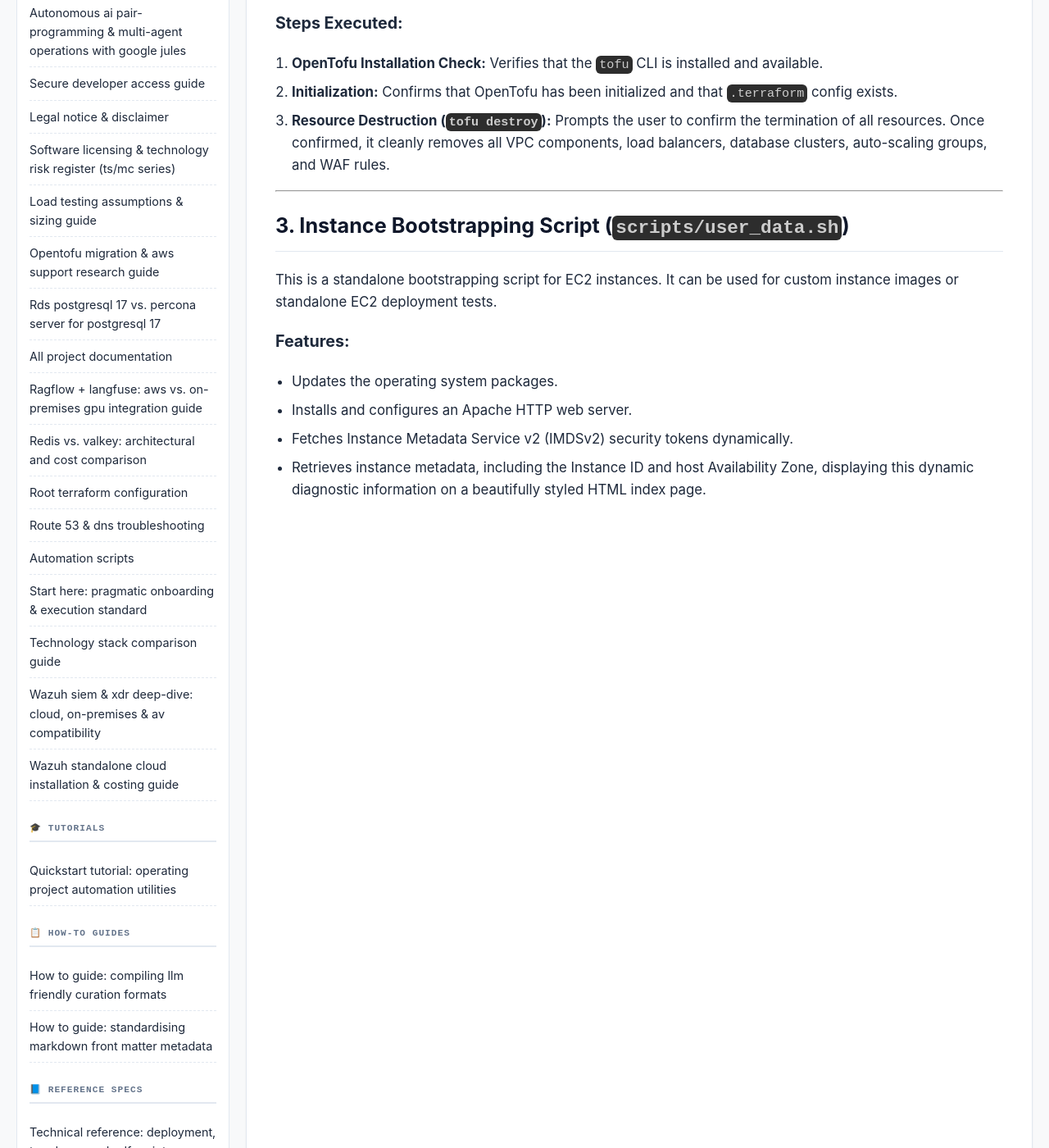
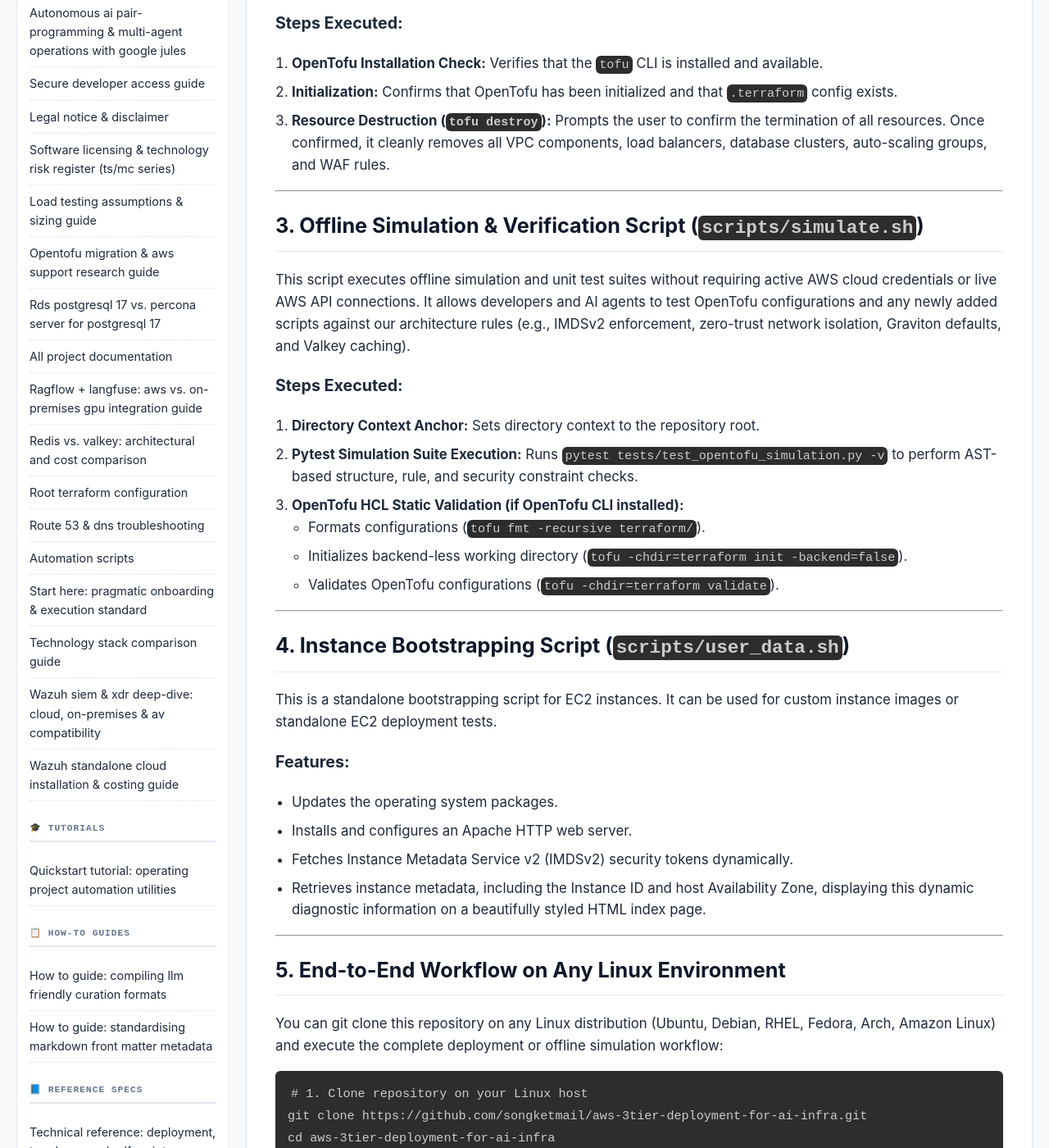
Before and after one commit to SongketMail/aws-3tier-deployment-for-ai-infra, a Jekyll site: the page built from docs/scripts.md, in a window 1280 px wide and 1400 px high, scrolled down 1195 px. Shown: the whole window at 82% size. Built offline with Jekyll 4.4.1, drawn with Linux system fonts in a browser that asks for light colours; a script that is not in the unit is left out; some of the changed text lies outside the part shown.

Commit message:
feat: add OpenTofu simulation script and update usage docs
Adds `scripts/simulate.sh` for offline simulation and AST/pytest verification of OpenTofu configurations and custom scripts. Updates `docs/scripts.md`, `docs/engineering/opentofu_aws_simulation.md`, and `README.md` with step-by-step instructions for git cloning, configuring, simulating, deploying, and destroying OpenTofu AWS infrastructure on any Linux environment. Updates `tests/test_bash_scripts.py` to validate `scripts/simulate.sh` syntax and headers.

Co-authored-by: google-labs-jules[bot] <161369871+google-labs-jules[bot]@users.noreply.github.com>

````diff
--- a/docs/scripts.md
+++ b/docs/scripts.md
@@ -3,18 +3,18 @@ layout: "default"
 okf_version: "0.1"
 type: "Guide"
 title: "Automation Scripts"
-timestamp: 2026-08-05T21:48:38Z
-topics: ["aws", "cloud", "architecture", "vpc", "waf"]
+timestamp: 2026-08-22T08:15:00Z
+topics: ["aws", "cloud", "opentofu", "simulation", "scripts", "deployment"]
 ---
 # Automation Scripts
 
-The project includes CLI helper scripts and bootstrapping scripts under the `scripts/` directory to automate common tasks, local testing, and instance provisioning.
+The project includes CLI helper scripts and bootstrapping scripts under the `scripts/` directory to automate common tasks, local testing, offline simulation, and instance provisioning.
 
 ---
 
 ## 1. Local Deployment Script (`scripts/deploy.sh`)
 
-This script automates the full lifecycle of a local OpenTofu deployment. It performs validation and planning checks before prompting the user for confirmation to apply.
+This script automates the full lifecycle of a local OpenTofu deployment to Amazon Web Services (AWS). It performs validation and planning checks before prompting the user for confirmation to apply.
 
 ### Steps Executed:
 1. **OpenTofu Installation Check:** Verifies that the `tofu` CLI is installed and available in the execution path.
@@ -39,7 +39,21 @@ This script provides a clean and automated way to destroy all resources managed
 
 ---
 
-## 3. Instance Bootstrapping Script (`scripts/user_data.sh`)
+## 3. Offline Simulation & Verification Script (`scripts/simulate.sh`)
+
+This script executes offline simulation and unit test suites without requiring active AWS cloud credentials or live AWS API connections. It allows developers and AI agents to test OpenTofu configurations and any newly added scripts against our architecture rules (e.g., IMDSv2 enforcement, zero-trust network isolation, Graviton defaults, and Valkey caching).
+
+### Steps Executed:
+1. **Directory Context Anchor:** Sets directory context to the repository root.
+2. **Pytest Simulation Suite Execution:** Runs `pytest tests/test_opentofu_simulation.py -v` to perform AST-based structure, rule, and security constraint checks.
+3. **OpenTofu HCL Static Validation (if OpenTofu CLI installed):**
+   - Formats configurations (`tofu fmt -recursive terraform/`).
+   - Initializes backend-less working directory (`tofu -chdir=terraform init -backend=false`).
+   - Validates OpenTofu configurations (`tofu -chdir=terraform validate`).
+
+---
+
+## 4. Instance Bootstrapping Script (`scripts/user_data.sh`)
 
 This is a standalone bootstrapping script for EC2 instances. It can be used for custom instance images or standalone EC2 deployment tests.
 
@@ -48,3 +62,28 @@ This is a standalone bootstrapping script for EC2 instances. It can be used for
 - Installs and configures an Apache HTTP web server.
 - Fetches Instance Metadata Service v2 (IMDSv2) security tokens dynamically.
 - Retrieves instance metadata, including the Instance ID and host Availability Zone, displaying this dynamic diagnostic information on a beautifully styled HTML index page.
+
+---
+
+## 5. End-to-End Workflow on Any Linux Environment
+
+You can git clone this repository on any Linux distribution (Ubuntu, Debian, RHEL, Fedora, Arch, Amazon Linux) and execute the complete deployment or offline simulation workflow:
+
+```bash
+# 1. Clone repository on your Linux host
+git clone https://github.com/songketmail/aws-3tier-deployment-for-ai-infra.git
+cd aws-3tier-deployment-for-ai-infra
+
+# 2. Configure environment variables and credentials
+cp terraform/terraform.tfvars.example terraform/terraform.tfvars
+# (Edit terraform/terraform.tfvars with your specific IP ranges and passwords)
+
+# 3. Run offline simulation test suite (test scripts and OpenTofu rules without AWS access)
+./scripts/simulate.sh
+
+# 4. Begin live AWS deployment (requires AWS CLI / IAM credentials configured)
+./scripts/deploy.sh
+
+# 5. Teardown deployed AWS infrastructure cleanly when done
+./scripts/destroy.sh
+```
````
Also changed, not shown: docs/engineering/opentofu_aws_simulation.md (+31 -9 lines), tests/test_bash_scripts.py (+2 -2 lines), README.md, 1 other file.
